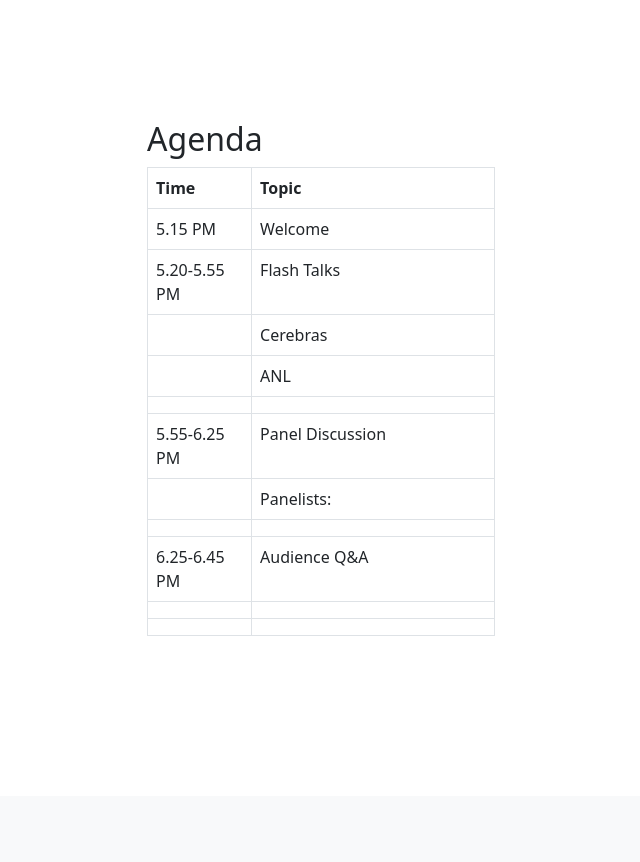
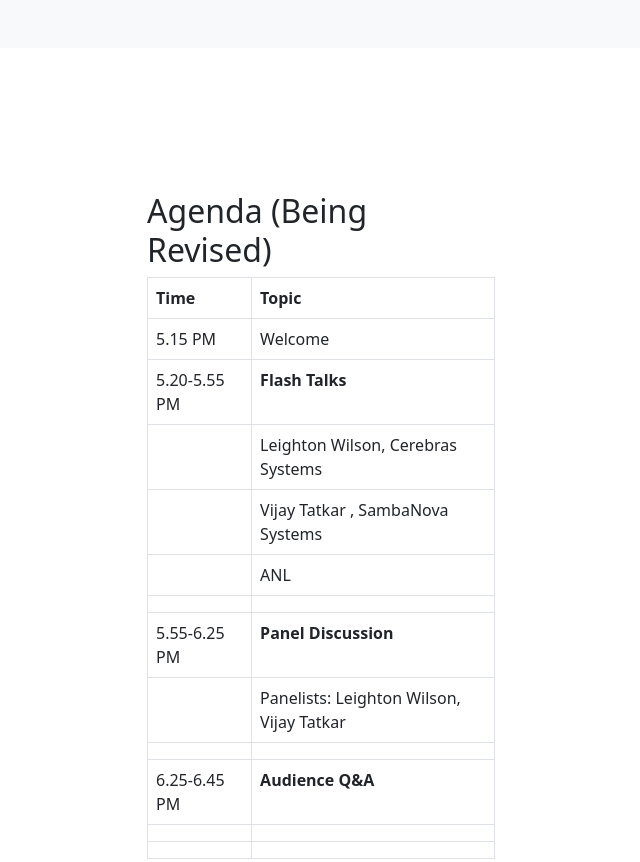
Before and after one commit to argonne-lcf/ConvergedHPCAI, a plain HTML site: page index.html in a window 1280 px wide. Shown: the part 1320-2182 px from the top of the page, without its empty margins (319-959 px from the left). Drawn offline with nearby package versions, Linux system fonts and the light colour scheme.

Commit message:
update to agenda

```diff
--- a/index.html
+++ b/index.html
@@ -54,6 +54,13 @@
                 <div class="row gx-4 justify-content-center">
                     <div class="col-lg-8">
                         <h2>Welcome</h2>
+                        <blockquote class="text-center bg-light text-dark p-3 rounded">
+                            This page is currently under construction. Please check back later for updates.
+                        </blockquote>
+
+
+
+
                         <p class="lead">
                             A recent surge in novel AI accelerator hardware (e.g. from Cerebras, Groq, SambaNova, Graphcore, Intel, and Tenstorrent) has sparked intense interest in running HPC applications and driven algorithmic research on these architectures. However, the maturity levels of associated tooling and software stacks vary significantly, with gaps in documentation and support. This BoF aims to explore trends in AI accelerators for HPC, ideal programming models, software stack support, code portability, training resources, and common challenges. We hope to foster a community of users interested or experienced in using AI accelerators for HPC applications.
                         </p>
@@ -68,7 +75,7 @@
             <div class="container px-4">
                 <div class="row gx-4 justify-content-center">
                     <div class="col-lg-4">
-                        <h2>Agenda</h2>
+                        <h2>Agenda (Being Revised)</h2>
                         <table class="table table-bordered table-hover">
                             <colgroup>
                                 <col style="width: 30%;">
@@ -87,11 +94,15 @@
                                 </tr>
                                 <tr>
                                     <td>5.20-5.55 PM</td>
-                                    <td>Flash Talks</td>
+                                    <td><b>Flash Talks </b></td>
                                 </tr>
                                 <tr>
                                     <td></td>
-                                    <td>Cerebras</td>
+                                    <td>Leighton Wilson, Cerebras Systems</td>
+                                </tr>
+                                <tr>
+                                    <td></td>
+                                    <td>Vijay Tatkar , SambaNova Systems</td>
                                 </tr>
                                 <tr>
                                     <td></td>
@@ -103,11 +114,11 @@
                                 </tr>
                                 <tr>
                                     <td>5.55-6.25 PM</td>
-                                    <td>Panel Discussion</td>
+                                    <td><b>Panel Discussion</b></td>
                                 </tr>
                                 <tr>
                                     <td></td>
-                                    <td>Panelists:</td>
+                                    <td>Panelists: Leighton Wilson, Vijay Tatkar </td>
                                 </tr>
                                 <tr>
                                     <td></td>
@@ -115,7 +126,7 @@
                                 </tr>
                                 <tr>
                                     <td>6.25-6.45 PM</td>
-                                    <td>Audience Q&amp;A</td>
+                                    <td><b>Audience Q&amp;A</b></td>
                                 </tr>
                                 <tr>
                                     <td></td>
```
